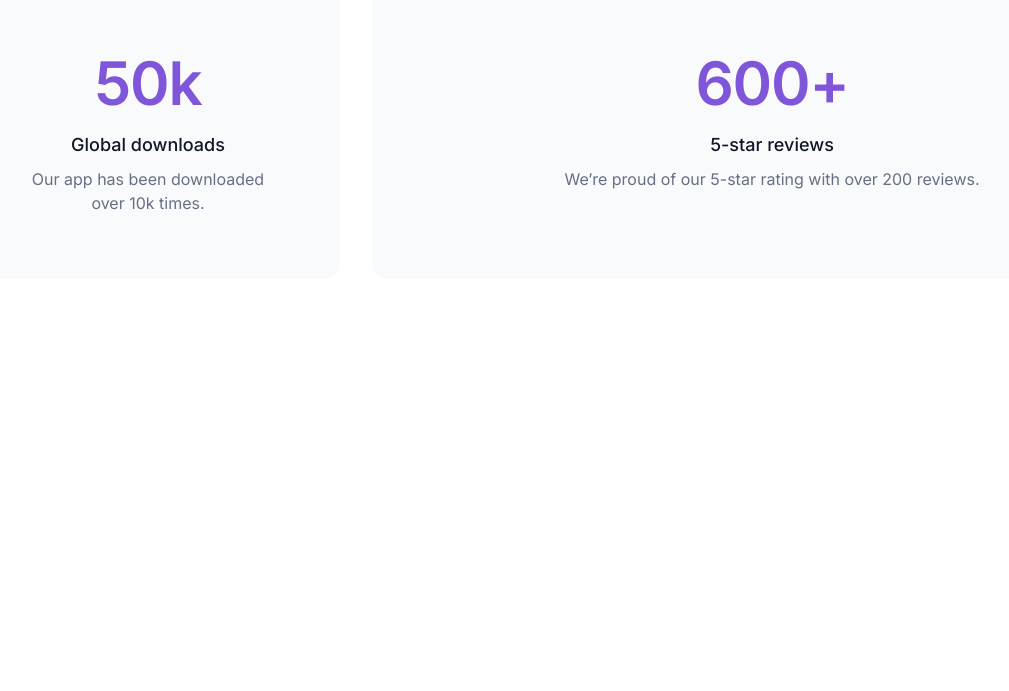
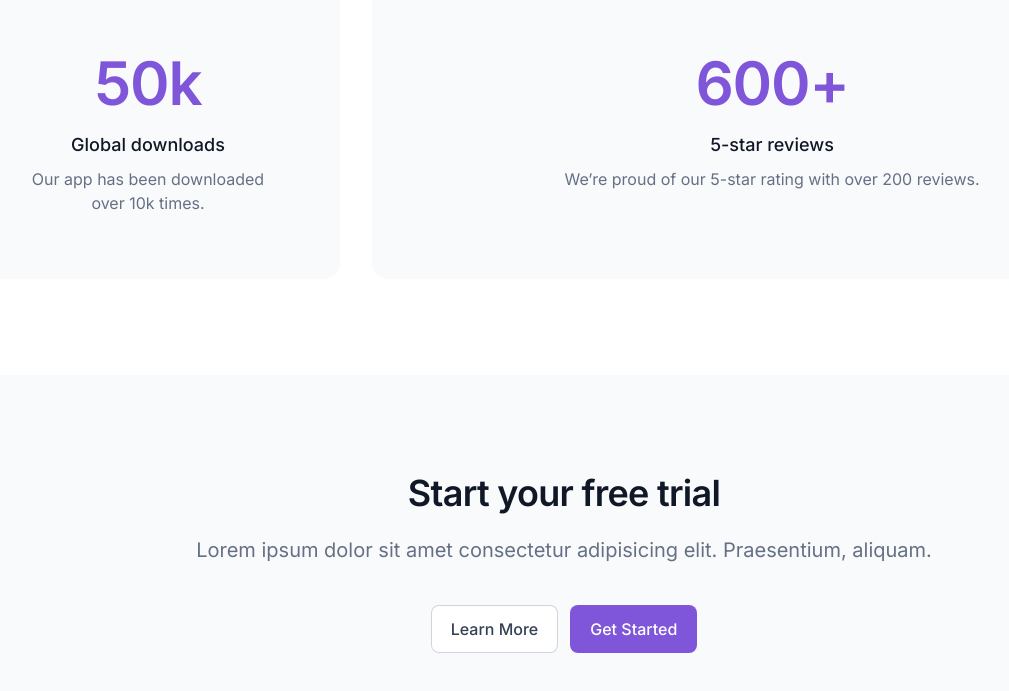
Before and after one commit to umrkhn/quarks, a Next.js app: page / in a window 1280 px wide. Shown: the part 4957-5648 px from the top of the page, without its empty margins (76-1085 px from the left). Before the commit the page ends 5332 px from the top, so only its background shows below. Built offline with nearby package versions, Linux system fonts and the light colour scheme.

Commit message:
feat: add cta-section (#8)

```diff
--- /dev/null
+++ b/components/Cta.js
@@ -0,0 +1,28 @@
+import Link from 'next/link';
+const Cta = () => {
+  return (
+    <section className='bg-gray-50'>
+      <div className='px-4 py-16 md:px-8 md:py-24 max-w-7xl mx-auto'>
+        <div className='text-center mb-8 max-w-3xl mx-auto md:mb-10'>
+          <h2 className='text-gray-900 text-3xl font-semibold md:text-4xl'>
+            Start your free trial
+          </h2>
+          <p className='text-gray-500 text-lg mt-4 md:mt-5 md:text-xl'>
+            Lorem ipsum dolor sit amet consectetur adipisicing elit.
+            Praesentium, aliquam.
+          </p>
+        </div>
+        <div className='text-center grid gap-y-3 md:grid-flow-col md:place-content-center md:gap-x-3'>
+          <Link href='/learn-more'>
+            <a className='btn-secondary btn-xl'>learn more</a>
+          </Link>
+          <Link href='/get-started'>
+            <a className='btn-primary btn-xl'>get started</a>
+          </Link>
+        </div>
+      </div>
+    </section>
+  );
+};
+
+export default Cta;
--- a/pages/index.js
+++ b/pages/index.js
@@ -6,6 +6,7 @@ import Testimonial from '../components/Testimonial';
 import PricingSection from '../components/PricingSection';
 import FaqSection from '../components/FaqSection';
 import MetricSection from '../components/MetricSection';
+import Cta from '../components/Cta';
 
 export default function Home() {
   return (
@@ -24,6 +25,7 @@ export default function Home() {
         <PricingSection />
         <FaqSection />
         <MetricSection />
+        <Cta />
       </div>
     </div>
   );
```
